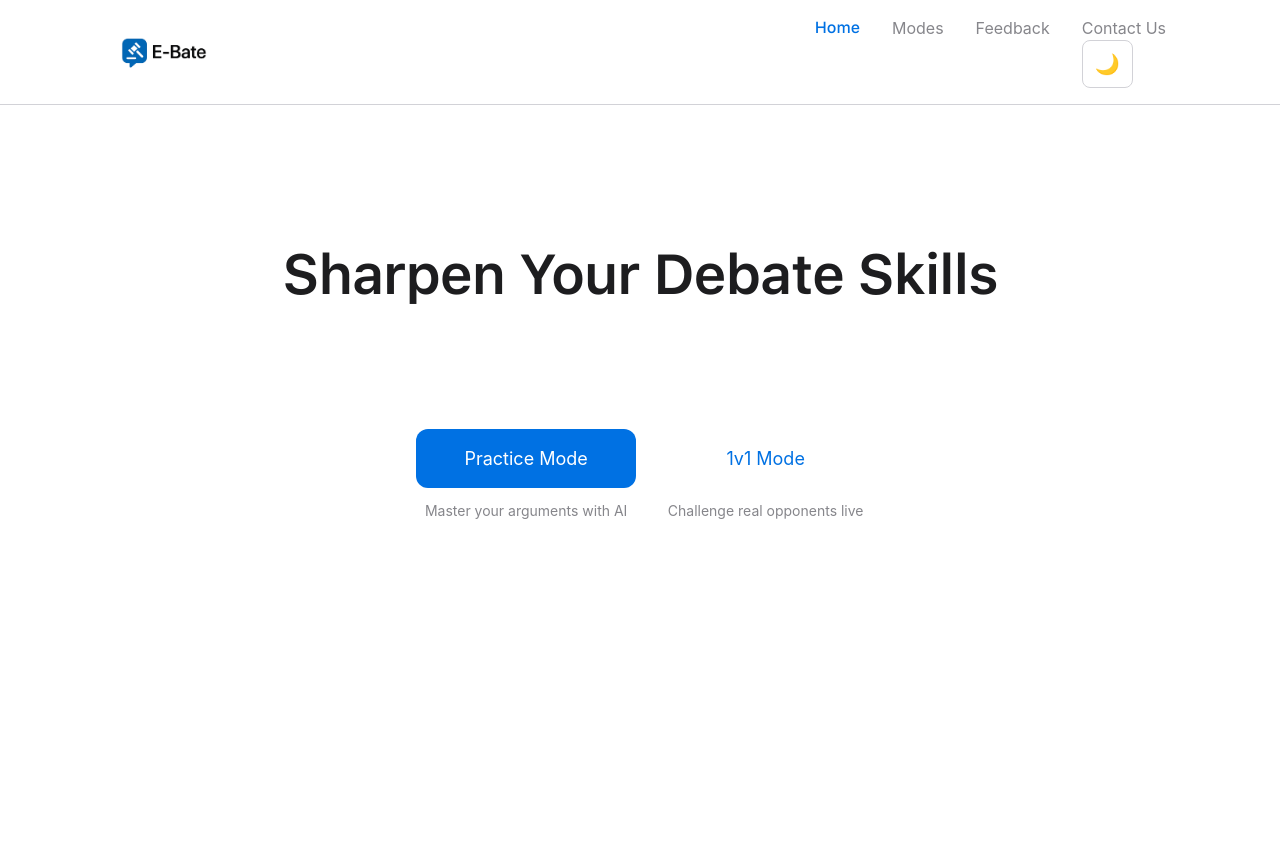
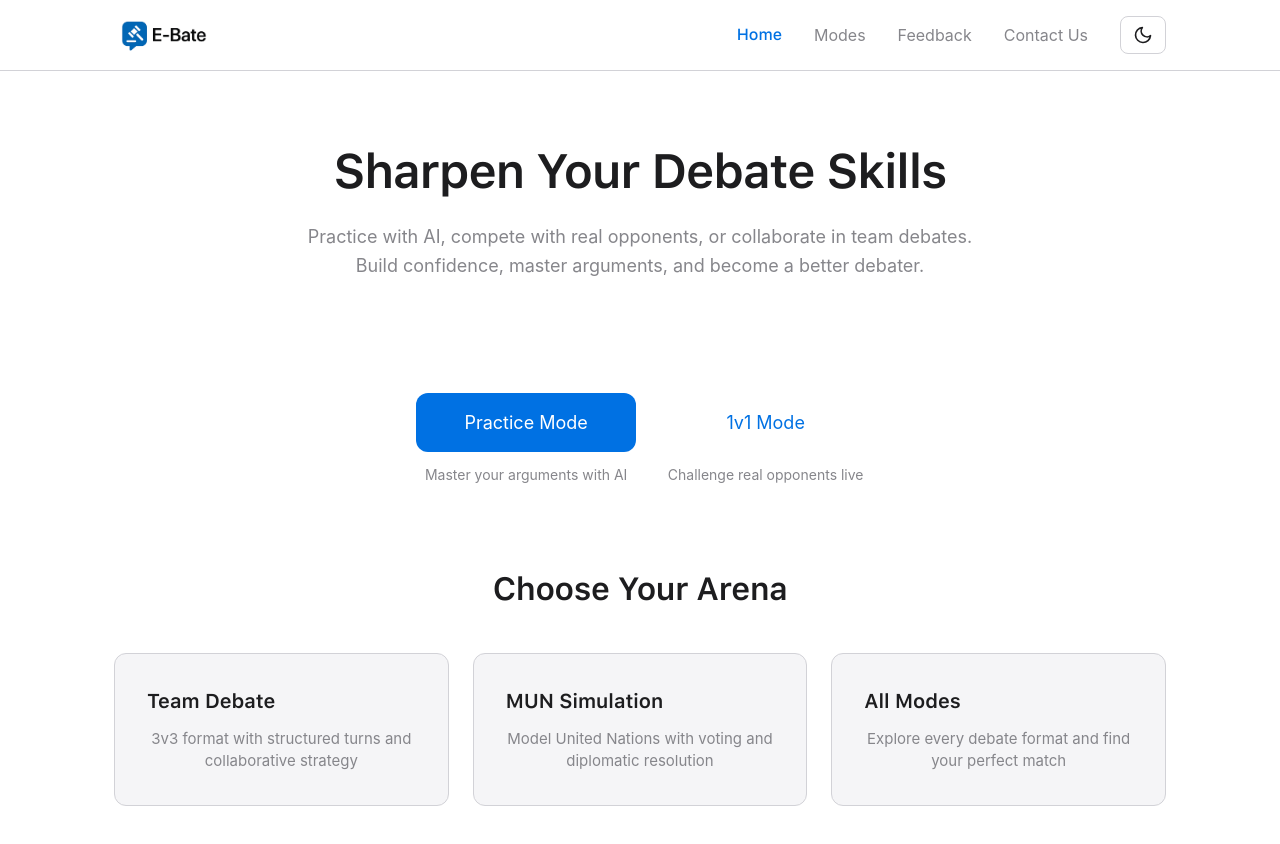
Before and after one commit to Darren-Fong/e-bate, a Next.js app: page / in a window 1280 px wide. Shown: the top 844 px of the page. Before the commit the page ends 800 px from the top, so only its background shows below. Built offline with nearby package versions, Linux system fonts and the light colour scheme; a web font is replaced by a local one.

Commit message:
Modified

```diff
--- a/app/api/mun-debate/room/[code]/route.ts
+++ b/app/api/mun-debate/room/[code]/route.ts
@@ -3,10 +3,11 @@ import { munRooms } from "../../create-room/route";
 
 export async function GET(
   req: NextRequest,
-  { params }: { params: { code: string } }
+  { params }: { params: Promise<{ code: string }> }
 ) {
   try {
-    const roomCode = params.code;
+    const { code } = await params;
+    const roomCode = code;
     const room = munRooms.get(roomCode);
 
     if (!room) {
--- /dev/null
+++ b/app/api/send-contact/route.ts
@@ -0,0 +1,46 @@
+import { NextRequest, NextResponse } from "next/server";
+
+export async function POST(req: NextRequest) {
+  try {
+    const { name, email, subject, message } = await req.json();
+
+    // Using Resend API to send email
+    const resendApiKey = process.env.RESEND_API_KEY;
+
+    if (!resendApiKey) {
+      console.error("RESEND_API_KEY is not configured");
+      return NextResponse.json({ error: "Email service not configured" }, { status: 500 });
+    }
+
+    const response = await fetch("https://api.resend.com/emails", {
+      method: "POST",
+      headers: {
+        "Content-Type": "application/json",
+        Authorization: `Bearer ${resendApiKey}`,
+      },
+      body: JSON.stringify({
+        from: "E-Bate Contact <onboarding@resend.dev>",
+        to: ["mail@darrenfong.net"],
+        subject: `E-Bate Contact: ${subject}`,
+        html: `
+          <h2>New Contact Form Submission</h2>
+          <p><strong>From:</strong> ${name} (${email})</p>
+          <p><strong>Subject:</strong> ${subject}</p>
+          <p><strong>Message:</strong></p>
+          <p>${message.replace(/\n/g, '<br>')}</p>
+        `,
+      }),
+    });
+
+    if (!response.ok) {
+      const error = await response.text();
+      console.error("Resend API error:", error);
+      return NextResponse.json({ error: "Failed to send email" }, { status: 500 });
+    }
+
+    return NextResponse.json({ success: true });
+  } catch (error) {
+    console.error("Error sending contact message:", error);
+    return NextResponse.json({ error: "Failed to send message" }, { status: 500 });
+  }
+}
--- /dev/null
+++ b/app/api/send-feedback/route.ts
@@ -0,0 +1,45 @@
+import { NextRequest, NextResponse } from "next/server";
+
+export async function POST(req: NextRequest) {
+  try {
+    const { name, email, message } = await req.json();
+
+    // Using Resend API to send email
+    const resendApiKey = process.env.RESEND_API_KEY;
+
+    if (!resendApiKey) {
+      console.error("RESEND_API_KEY is not configured");
+      return NextResponse.json({ error: "Email service not configured" }, { status: 500 });
+    }
+
+    const response = await fetch("https://api.resend.com/emails", {
+      method: "POST",
+      headers: {
+        "Content-Type": "application/json",
+        Authorization: `Bearer ${resendApiKey}`,
+      },
+      body: JSON.stringify({
+        from: "E-Bate Feedback <onboarding@resend.dev>",
+        to: ["mail@darrenfong.net"],
+        subject: `E-Bate Feedback from ${name}`,
+        html: `
+          <h2>New Feedback Submission</h2>
+          <p><strong>From:</strong> ${name} (${email})</p>
+          <p><strong>Message:</strong></p>
+          <p>${message.replace(/\n/g, '<br>')}</p>
+        `,
+      }),
+    });
+
+    if (!response.ok) {
+      const error = await response.text();
+      console.error("Resend API error:", error);
+      return NextResponse.json({ error: "Failed to send email" }, { status: 500 });
+    }
+
+    return NextResponse.json({ success: true });
+  } catch (error) {
+    console.error("Error sending feedback:", error);
+    return NextResponse.json({ error: "Failed to send feedback" }, { status: 500 });
+  }
+}
--- a/app/api/team-debate/room/[code]/route.ts
+++ b/app/api/team-debate/room/[code]/route.ts
@@ -3,10 +3,11 @@ import { teamRooms } from "../../create-room/route";
 
 export async function GET(
   req: NextRequest,
-  { params }: { params: { code: string } }
+  { params }: { params: Promise<{ code: string }> }
 ) {
   try {
-    const roomCode = params.code;
+    const { code } = await params;
+    const roomCode = code;
     const room = teamRooms.get(roomCode);
 
     if (!room) {
--- a/app/components/Navbar.tsx
+++ b/app/components/Navbar.tsx
@@ -44,8 +44,8 @@ export default function Navbar() {
             className={`navbar-link ${pathname === "/contact" ? "active" : ""}`}
           >
             Contact Us
+          </Link>
           <ThemeToggle />
-          </Link>
         </div>
       </div>
     </nav>
--- a/app/components/ThemeToggle.tsx
+++ b/app/components/ThemeToggle.tsx
@@ -24,7 +24,23 @@ export default function ThemeToggle() {
 
   return (
     <button onClick={toggleTheme} className="theme-toggle" aria-label="Toggle theme">
-      {theme === 'light' ? '🌙' : '☀️'}
+      {theme === 'light' ? (
+        <svg width="20" height="20" viewBox="0 0 24 24" fill="none" stroke="currentColor" strokeWidth="2" strokeLinecap="round" strokeLinejoin="round">
+          <path d="M21 12.79A9 9 0 1 1 11.21 3 7 7 0 0 0 21 12.79z" />
+        </svg>
+      ) : (
+        <svg width="20" height="20" viewBox="0 0 24 24" fill="none" stroke="currentColor" strokeWidth="2" strokeLinecap="round" strokeLinejoin="round">
+          <circle cx="12" cy="12" r="5" />
+          <line x1="12" y1="1" x2="12" y2="3" />
+          <line x1="12" y1="21" x2="12" y2="23" />
+          <line x1="4.22" y1="4.22" x2="5.64" y2="5.64" />
+          <line x1="18.36" y1="18.36" x2="19.78" y2="19.78" />
+          <line x1="1" y1="12" x2="3" y2="12" />
+          <line x1="21" y1="12" x2="23" y2="12" />
+          <line x1="4.22" y1="19.78" x2="5.64" y2="18.36" />
+          <line x1="18.36" y1="5.64" x2="19.78" y2="4.22" />
+        </svg>
+      )}
     </button>
   );
 }
--- a/app/contact/page.tsx
+++ b/app/contact/page.tsx
@@ -8,10 +8,25 @@ export default function Contact() {
   const [subject, setSubject] = useState("");
   const [message, setMessage] = useState("");
   const [submitted, setSubmitted] = useState(false);
+  const [error, setError] = useState("");
+  const [loading, setLoading] = useState(false);
 
-  const handleSubmit = (e: React.FormEvent) => {
+  const handleSubmit = async (e: React.FormEvent) => {
     e.preventDefault();
-    // Here you would typically send the message to your backend
+    setLoading(true);
+    setError("");
+
+    try {
+      const response = await fetch("/api/send-contact", {
+        method: "POST",
+        headers: { "Content-Type": "application/json" },
+        body: JSON.stringify({ name, email, subject, message }),
+      });
+
+      if (!response.ok) {
+        throw new Error("Failed to send message");
+      }
+
       setSubmitted(true);
       setTimeout(() => {
         setName("");
@@ -20,6 +35,11 @@ export default function Contact() {
         setMessage("");
         setSubmitted(false);
       }, 3000);
+    } catch (err) {
+      setError("Failed to send message. Please try again.");
+    } finally {
+      setLoading(false);
+    }
   };
 
   return (
@@ -45,6 +65,7 @@ export default function Contact() {
         </div>
 
         <div className="contact-form-wrapper">
+          {error && <div className="error-message">{error}</div>}
           {submitted ? (
             <div className="success-message">
               <h2>Message Sent!</h2>
@@ -101,8 +122,8 @@ export default function Contact() {
                 />
               </div>
 
-              <button type="submit" className="btn-primary">
-                Send Message
+              <button type="submit" className="btn-primary" disabled={loading}>
+                {loading ? "Sending..." : "Send Message"}
               </button>
             </form>
           )}
--- a/app/globals.css
+++ b/app/globals.css
@@ -99,6 +99,7 @@ body {
 .navbar-links {
   display: flex;
   gap: 2rem;
+  align-items: center;
 }
 
 .navbar-link {
@@ -162,15 +163,23 @@ body {
 /* Hero Section */
 .hero {
   text-align: center;
-  padding: 4rem 0 3rem;
+  padding: 2rem 0 2rem;
 }
 
 .hero-title {
-  font-size: 3.5rem;
+  font-size: 3rem;
   font-weight: 600;
-  margin: 2rem 0 1rem;
+  margin: 0 0 1rem;
   color: var(--text-dark);
   letter-spacing: -0.02em;
+}
+
+.hero-description {
+  font-size: 1.125rem;
+  color: var(--text-muted);
+  max-width: 700px;
+  margin: 0 auto 2rem;
+  line-height: 1.6;
 }
 
 .hero-subtitle {
@@ -181,6 +190,55 @@ body {
   font-weight: 500;
   letter-spacing: -0.01em;
   text-shadow: 0 2px 10px rgba(0,0,0,0.2);
+}
+
+.features-section {
+  margin-top: 5rem;
+  margin-bottom: 3rem;
+}
+
+.section-title {
+  font-size: 2rem;
+  font-weight: 600;
+  text-align: center;
+  margin-bottom: 2.5rem;
+  color: var(--text-dark);
+  letter-spacing: -0.01em;
+}
+
+.features-grid {
+  display: grid;
+  grid-template-columns: repeat(3, 1fr);
+  gap: 1.5rem;
+}
+
+.feature-card {
+  background: var(--card-bg);
+  border: 1px solid var(--card-border);
+  border-radius: 12px;
+  padding: 2rem;
+  text-decoration: none;
+  transition: all 0.3s ease;
+}
+
+.feature-card:hover {
+  transform: translateY(-4px);
+  box-shadow: 0 8px 16px rgba(0, 0, 0, 0.1);
+  border-color: var(--primary);
+}
+
+.feature-card h3 {
+  font-size: 1.25rem;
+  font-weight: 600;
+  margin: 0 0 0.75rem;
+  color: var(--text-dark);
+}
+
+.feature-card p {
+  font-size: 0.938rem;
+  color: var(--text-muted);
+  margin: 0;
+  line-height: 1.5;
 }
 
 /* Mode Cards */
@@ -913,6 +971,22 @@ body {
   font-size: 1rem;
 }
 
+.error-message {
+  background: #fee;
+  border: 1px solid #fcc;
+  border-radius: 12px;
+  padding: 1rem;
+  color: #c00;
+  margin-bottom: 1.5rem;
+  text-align: center;
+}
+
+[data-theme='dark'] .error-message {
+  background: #400;
+  border-color: #600;
+  color: #fcc;
+}
+
 /* Team Debate Styles */
 .team-setup {
   display: grid;
@@ -1244,6 +1318,27 @@ body {
   .results-summary {
     grid-template-columns: 1fr;
   }
+
+  .home-actions {
+    flex-direction: column;
+    gap: 1.5rem;
+  }
+
+  .hero-title {
+    font-size: 2rem;
+  }
+
+  .hero-description {
+    font-size: 1rem;
+  }
+
+  .features-grid {
+    grid-template-columns: 1fr;
+  }
+
+  .features-section {
+    margin-top: 3rem;
+  }
 }
 
 /* Responsive */
--- a/app/page.tsx
+++ b/app/page.tsx
@@ -5,6 +5,10 @@ export default function Home() {
     <div className="container">
       <div className="hero">
         <h1 className="hero-title">Sharpen Your Debate Skills</h1>
+        <p className="hero-description">
+          Practice with AI, compete with real opponents, or collaborate in team debates.
+          Build confidence, master arguments, and become a better debater.
+        </p>
       </div>
 
       <div className="home-actions">
@@ -21,6 +25,24 @@ export default function Home() {
           <p className="action-punchline">Challenge real opponents live</p>
         </div>
       </div>
+
+      <div className="features-section">
+        <h2 className="section-title">Choose Your Arena</h2>
+        <div className="features-grid">
+          <Link href="/team-debate" className="feature-card">
+            <h3>Team Debate</h3>
+            <p>3v3 format with structured turns and collaborative strategy</p>
+          </Link>
+          <Link href="/mun-debate" className="feature-card">
+            <h3>MUN Simulation</h3>
+            <p>Model United Nations with voting and diplomatic resolution</p>
+          </Link>
+          <Link href="/modes" className="feature-card">
+            <h3>All Modes</h3>
+            <p>Explore every debate format and find your perfect match</p>
+          </Link>
+        </div>
+      </div>
     </div>
   );
 }
```
Also changed, not shown: app/feedback/page.tsx (+25 -4 lines). Lines whose indentation alone changed are shown as unchanged.
